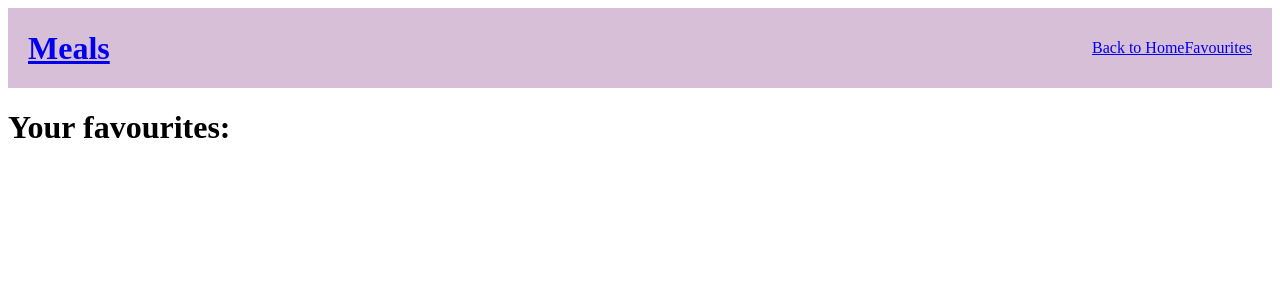
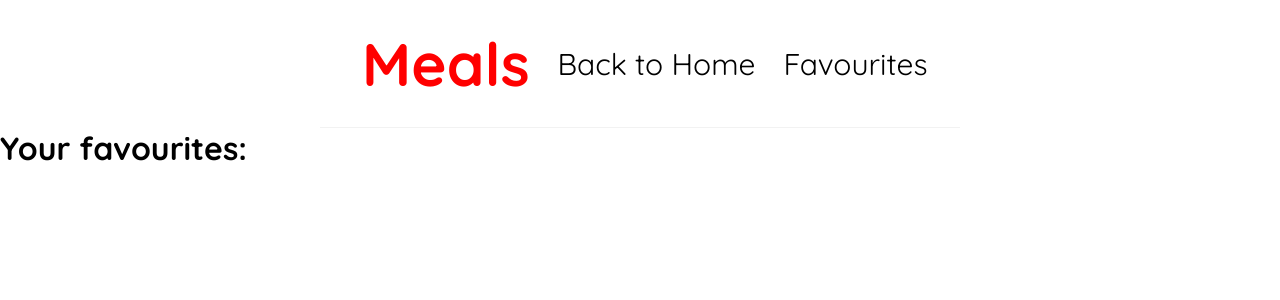
Before and after one commit to ujvarivera/WEB1-beadando, a React (Create React App) app: page /favourites in a window 1280 px wide. Shown: the top 300 px of the page. Built offline with nearby package versions, Linux system fonts and the light colour scheme.

Commit message:
css styles added

```diff
--- a/src/components/Input.js
+++ b/src/components/Input.js
@@ -1,8 +1,9 @@
 export default function Input({ foodName, handleChange, search, url }) {
   return (
-    <div>
+    <div className="input-container">
       <h1> Search for a meal: </h1>
       <input
+        className="input"
         value={foodName}
         onChange={handleChange}
         onKeyPress={(event) => {
@@ -11,7 +12,9 @@ export default function Input({ foodName, handleChange, search, url }) {
           }
         }}
       />
-      <button onClick={() => search(url)}>SEARCH</button>
+      <button className="search" onClick={() => search(url)}>
+        SEARCH
+      </button>
     </div>
   );
 }
--- a/src/components/Meal.js
+++ b/src/components/Meal.js
@@ -20,17 +20,19 @@ export default function Meal({ image, name, data }) {
   }
 
   return (
-    <div>
+    <div className="meal-container">
       <img src={image} alt={name} />
-      <h2>{name}</h2>
+      <div className="meal-description">
+        <h1>{name}</h1>
         <h2>
           <a href={data.strYoutube}>You can watch a video how to make it</a>
         </h2>
         {favourites.includes(data) ? (
-        <button onClick={() => unlike(data)}>Unlike</button>
+          <button className="fav" onClick={() => unlike(data)}>Unlike</button>
         ) : (
-        <button onClick={() => like(data)}>Like</button>
+          <button className="fav" onClick={() => like(data)}>Like</button>
         )}
+      </div>
     </div>
   );
 }
--- a/src/components/NavBar.js
+++ b/src/components/NavBar.js
@@ -1,10 +1,9 @@
 import { NavLink } from "react-router-dom";
-import Navigation from "../styles/Navigation";
 import Row from "../styles/Row";
 
 export default function Header() {
   return (
-    <Navigation>
+    <div className="navbar">
       <NavLink to="/">
         <h1>Meals</h1>
       </NavLink>
@@ -12,6 +11,6 @@ export default function Header() {
         <NavLink to="/">Back to Home</NavLink>
         <NavLink to="/favourites">Favourites</NavLink>
       </Row>
-    </Navigation>
+    </div>
   );
 }
--- a/src/components/SearchingMeals.js
+++ b/src/components/SearchingMeals.js
@@ -54,7 +54,7 @@ export default function SearchingMeals() {
           />
         ))
       ) : (
-        <h1> Couldn't find anything. Please write in something else! </h1>
+        <div></div>
       )}
     </div>
   );
--- a/src/index.js
+++ b/src/index.js
@@ -3,6 +3,7 @@ import ReactDOM from 'react-dom'
 import { BrowserRouter } from "react-router-dom";
 import App from './App'
 import reportWebVitals from './reportWebVitals'
+import "./styles/styles.css";
 
 ReactDOM.render(
   <React.StrictMode>
--- a/src/styles/Navigation.js
+++ /dev/null
@@ -1,12 +0,0 @@
-import styled from "styled-components";
-
-const Navigation = styled.div`
-  background: Thistle;
-  height: 80px;
-  display: flex;
-  justify-content: space-between;
-  align-items: center;
-  padding: 0 20px;
-`;
-
-export default Navigation;
--- /dev/null
+++ b/src/styles/styles.css
@@ -0,0 +1,79 @@
+@import url("https://fonts.googleapis.com/css2?family=Quicksand:wght@300;400;500;600;700&display=swap");
+
+* {
+  margin: 0;
+  font-family: "Quicksand";
+  color: black;
+}
+
+.navbar {
+  font-size: 30px;
+  padding: 20px;
+  display: flex;
+  align-items: center;
+  max-width: 600px;
+  margin: 0 auto;
+  border-bottom: 1px solid #f2f2f2;
+}
+
+.navbar h1 {
+  color: red;
+}
+
+.navbar a {
+  margin-left: 16px;
+  text-decoration: none;
+  padding: 6px;
+}
+
+.navbar a:hover {
+  color: red;
+  background: #ffe5e5;
+  border-radius: 8px;
+}
+
+.input {
+  height: 2.25rem;
+  width: 50rem;
+  font-size: 25px;
+  text-align: center;
+  background-color: white;
+  border-radius: 10px;
+}
+
+.input-container {
+  text-align: center;
+}
+
+.search, .fav {
+  width: 100px;
+  height: 2.5rem;
+  font-size: 20px;
+  border-radius: 10px;
+  cursor: pointer;
+  margin: 20px;
+}
+
+.search:hover, .fav:hover {
+  background: #ffcccc;
+}
+
+
+.meal-container {
+  float: left;
+  width: 33.33%;
+  padding: 5px;
+  margin: 100px;
+}
+
+.loading {
+  text-align: center;
+}
+
+.meal-description {
+  text-align: center;
+}
+
+.meal-description h1 {
+  color:red;
+}
```
Lines whose indentation alone changed are shown as unchanged.
